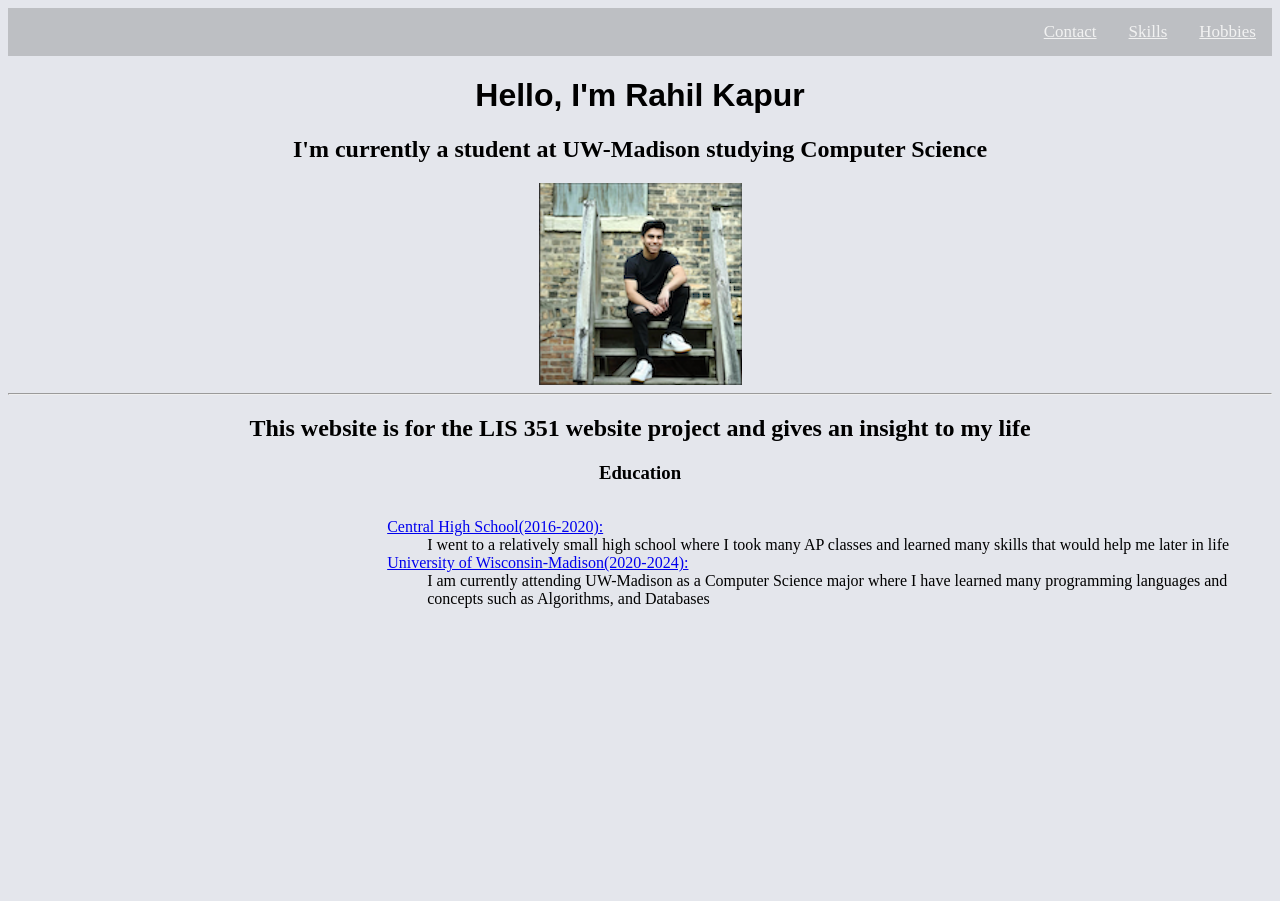
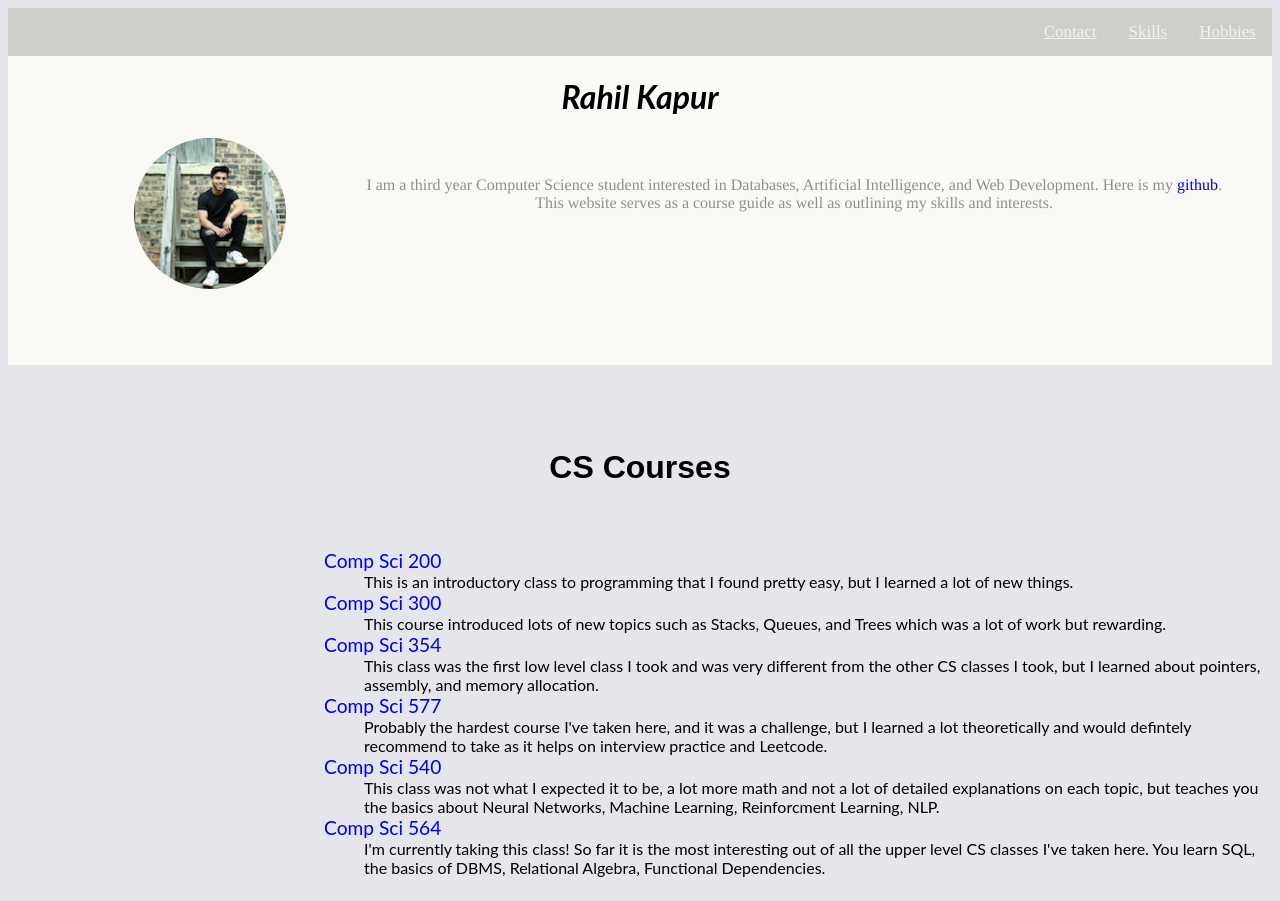
Before and after one commit to rahilkapur/rahilkapur.github.io, a plain HTML site: page index.html in a window 1280 px wide. Before the commit the page ends 800 px from the top, so only its background shows below. Drawn offline with Linux system fonts and the light colour scheme.

Commit message:
Add files via upload

```diff
--- a/CSS/styles.css
+++ b/CSS/styles.css
@@ -13,6 +13,9 @@
     background-color: #ddd;
     color: black;
   }
+.about {
+    font-family: Lato;
+}
 .homepage{
     background-color: #343f7121;
 }
@@ -24,6 +27,33 @@
 }
 .hobbies {
     background-color: #a280b930;
+}
+.imgrahil {
+    border-radius: 50%;
+    margin-left: 10%;
+    width: 12%;
+    margin-bottom: 5%;
+
+}
+.aboutext {
+    position:absolute;
+    margin-top: 3%;
+    margin-left: 28%;
+}
+.link {
+    text-decoration:none;
+}
+.rlink {
+    text-decoration:none;
+    font-size: larger;
+}
+.headstuff {
+    background-color: #FAF9F6;
+    padding-bottom: 1%;
+}
+.mainstuff {
+    padding-top: 5%;
+    font-family: Lato;
 }
 h1 {
     font-family: Arial, Helvetica, sans-serif;
@@ -54,10 +84,12 @@ ul {
 }
 
 dl {
+    padding-top: 2%;
     display: inline-block;
     text-align: left;
-    padding-left: 30%;
+    padding-left: 25%;
 }
+
 .link:hover {
     color: #ff4c675a;
 }
--- a/index.html
+++ b/index.html
@@ -12,25 +12,33 @@
 	<!--- Code above this line will not be displayed on the browser -->
 
 	<body class="homepage">
-		<header>
+		<header class="headstuff">
 			<nav class="topnav">
 				<a href="./hobbies/hobbies.html">Hobbies</a>
 				<a href="./skills/skills.html">Skills</a>
 				<a href="./Contact/contact.html">Contact</a>
 			  </nav>
-			<h1>Hello, I'm Rahil Kapur </h1>
-			<h2> I'm currently a student at UW-Madison studying Computer Science</h2>
-			<img src= "Images/goodimg.png" alt="Image of Rahil Kapur">
+			<h1 class="about"><i>Rahil Kapur</i></h1>
+			<p class="aboutext">I am a third year Computer Science student interested in Databases, Artificial Intelligence, and Web Development. Here is my <a class="link" href="https://github.com/rahilkapur">github</a>.<br> This website serves as a course guide as well as outlining my skills and interests.<p>
+			<img class="imgrahil" src= "Images/goodimg.png" alt="Image of Rahil Kapur">
 		</header>
-		<hr>
-		<h2> This website is for the LIS 351 website project and gives an insight to my life </h2>
-		<h3>Education</h4>
+		<div class="mainstuff">
+			<h1>CS Courses</h1>
 		<dl>
-			<dt> <a class="link" href="https://chs.central301.net/">Central High School(2016-2020):</a></dt>
-			<dd> I went to a relatively small high school where I took many AP classes and learned many skills that would help me later in life</dd>
-			<dt> <a lass="link" href="https://www.wisc.edu/">University of Wisconsin-Madison(2020-2024):</a></dt>
-			<dd> I am currently attending UW-Madison as a Computer Science major where I have learned many programming languages and concepts such as Algorithms, and Databases</dd>
+			<dt> <a class="rlink" href="https://guide.wisc.edu/courses/comp_sci/">Comp Sci 200</a></dt>
+			<dd> This is an introductory class to programming that I found pretty easy, but I learned a lot of new things. </dd>
+			<dt> <a class="rlink" href="https://cs300-www.cs.wisc.edu/wp/wp-content/uploads/2018/09/Welcome-CS-300-Programming-II.pdf">Comp Sci 300</a></dt>
+			<dd> This course introduced lots of new topics such as Stacks, Queues, and Trees which was a lot of work but rewarding.</dd>
+			<dt> <a class="rlink" href="https://pages.cs.wisc.edu/~gerald/cs354/Spring2019/">Comp Sci 354</a></dt>
+			<dd> This class was the first low level class I took and was very different from the other CS classes I took, but I learned about pointers, assembly, and memory allocation. </dd>
+			<dt> <a class="rlink" href="https://pages.cs.wisc.edu/~shuchi/courses/577-S20/">Comp Sci 577</a></dt>
+			<dd> Probably the hardest course I've taken here, and it was a challenge, but I learned a lot theoretically and would defintely recommend to take as it helps on interview practice and Leetcode. </dd>
+			<dt> <a class="rlink" href="https://pages.cs.wisc.edu/~kandasamy/courses/22fall-cs540/">Comp Sci 540</a></dt>
+			<dd> This class was not what I expected it to be, a lot more math and not a lot of detailed explanations on each topic, but teaches you the basics about Neural Networks, Machine Learning, Reinforcment Learning, NLP. </dd>
+			<dt> <a class="rlink" href="https://pages.cs.wisc.edu/~paris/cs564-s18/">Comp Sci 564</a></dt>
+			<dd> I'm currently taking this class! So far it is the most interesting out of all the upper level CS classes I've taken here. You learn SQL, the basics of DBMS, Relational Algebra, Functional Dependencies. </dd>
 		</dl>
+	</div>
 
 	</body>
 
```
